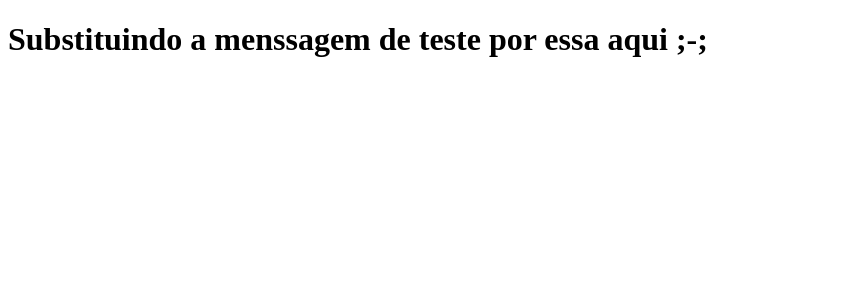
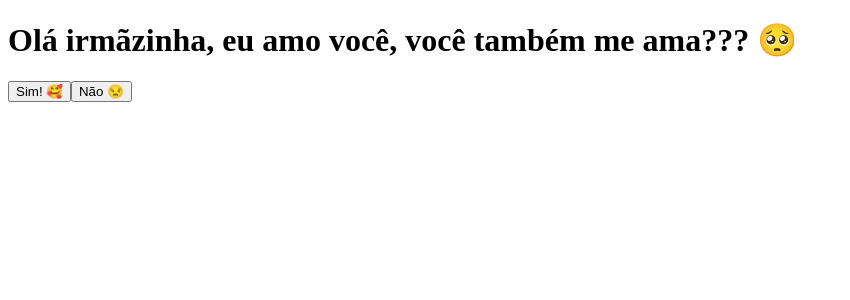
Before and after one commit to lucassaymon1/clone-tabnews, a Next.js app: page / in a window 1280 px wide. Shown: the top 300 px of the page, without its empty margins (0-850 px from the left). Built offline with nearby package versions, Linux system fonts and the light colour scheme.

Commit message:
altera a menssagem exibida na páginna

```diff
--- a/pages/index.js
+++ b/pages/index.js
@@ -1,6 +1,37 @@
+import { useState } from "react"
+
 function Home(){
+    const [isLove, setIsLove] = useState(false)
+
+    function handleMoveButton(){
+        const noButton = document.querySelector("#no-btn")
+        noButton.style.position = "absolute"
+
+        const screenWidth = screen.width/1.2
+        const screenHeight = screen.height/1.2
+
+        const x = Math.floor(Math.random()*screenWidth) + 1
+        const y = Math.floor(Math.random()*screenHeight) + 1
+
+        noButton.style.left = x+"px"
+        noButton.style.top = y+"px"
+    }
     return(
-        <h1>Substituindo a menssagem de teste por essa aqui ;-; </h1>
+        <div>
+            <h1>{
+                    isLove ? "Uhuuuu! (ﾉ´ з `)ノ" : "Olá irmãzinha, eu amo você, você também me ama??? 🥺"}</h1>
+
+
+            {!isLove &&
+                <div>
+                    <button onClick={() => setIsLove(true)}>Sim! 🥰</button>
+                    <button id="no-btn" onMouseOver={handleMoveButton} onClick={handleMoveButton}>Não 😒</button>
+
+                </div>
+            }
+
+
+        </div>
     )
 }
 
```
